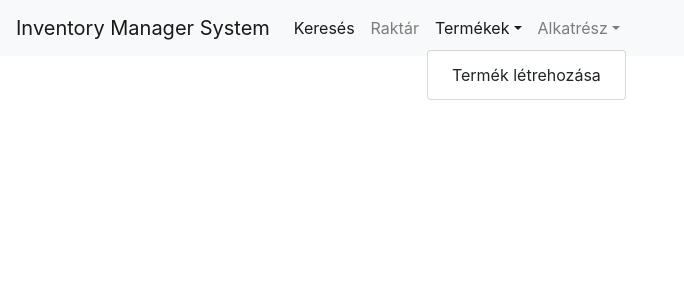
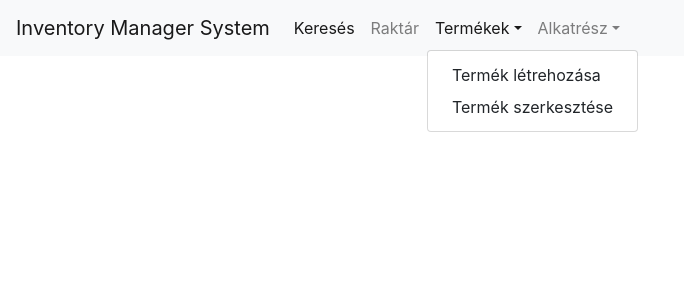
Before and after one commit to alexrace/AFP2, a React (Create React App) app in the folder frontend/: page / in a window 1280 px wide. Both pictures are taken after a click on the button "Termékek". Shown: the top 300 px of the page, without its empty margins (0-684 px from the left). Built offline with nearby package versions, Linux system fonts and the light colour scheme; what flux would draw is missing.

Commit message:
added product edit route

```diff
--- a/frontend/src/components/NavBar.js
+++ b/frontend/src/components/NavBar.js
@@ -26,6 +26,7 @@ class NavBar extends React.Component{
                                 </a>
                                 <div className="dropdown-menu" aria-labelledby="productDropdown">
                                     <Link className="dropdown-item" to="/products/add">Termék létrehozása</Link>
+                                    <Link className="dropdown-item" to="/products/edit">Termék szerkesztése</Link>
                                 </div>
                             </li>
                             <li className="nav-item dropdown">
```
